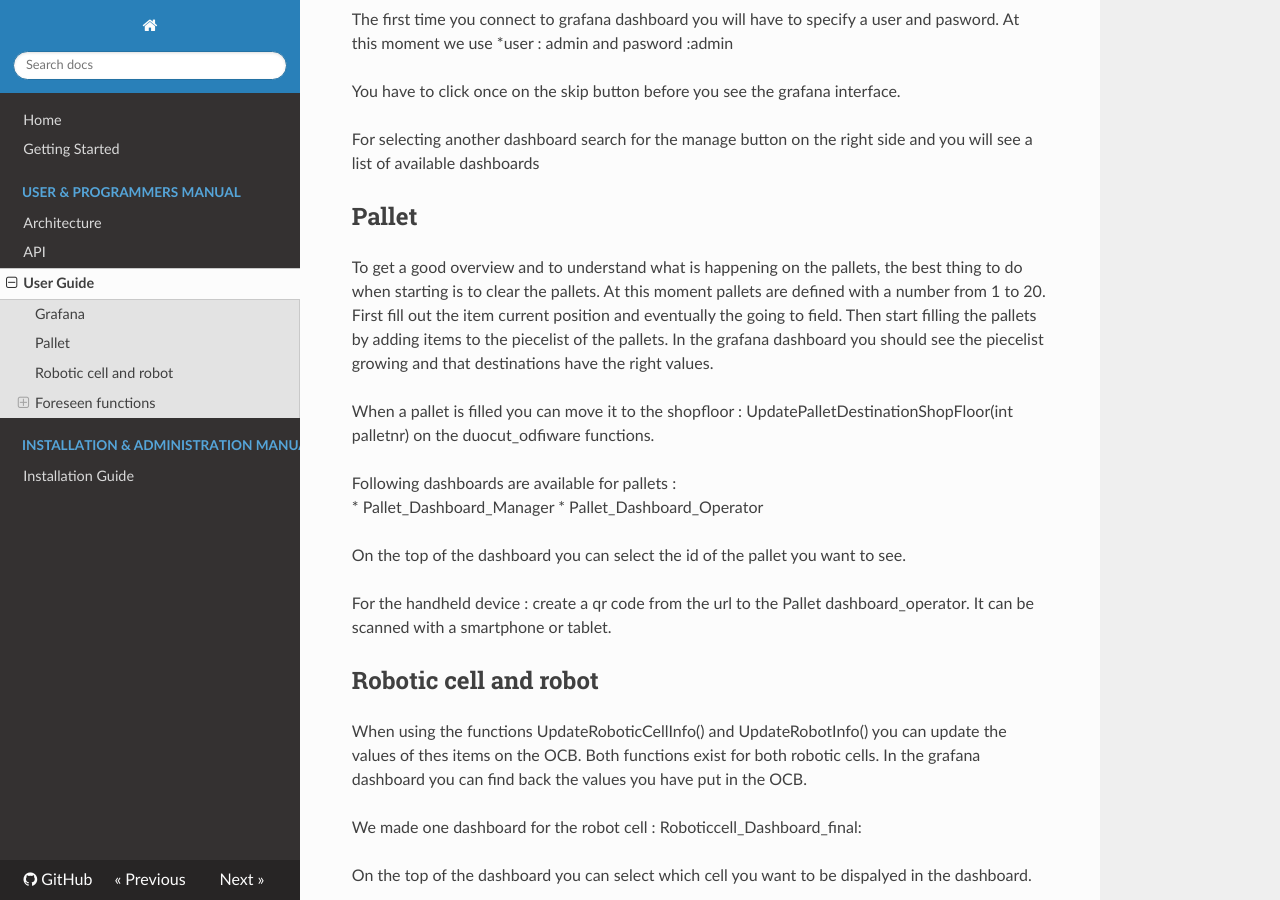
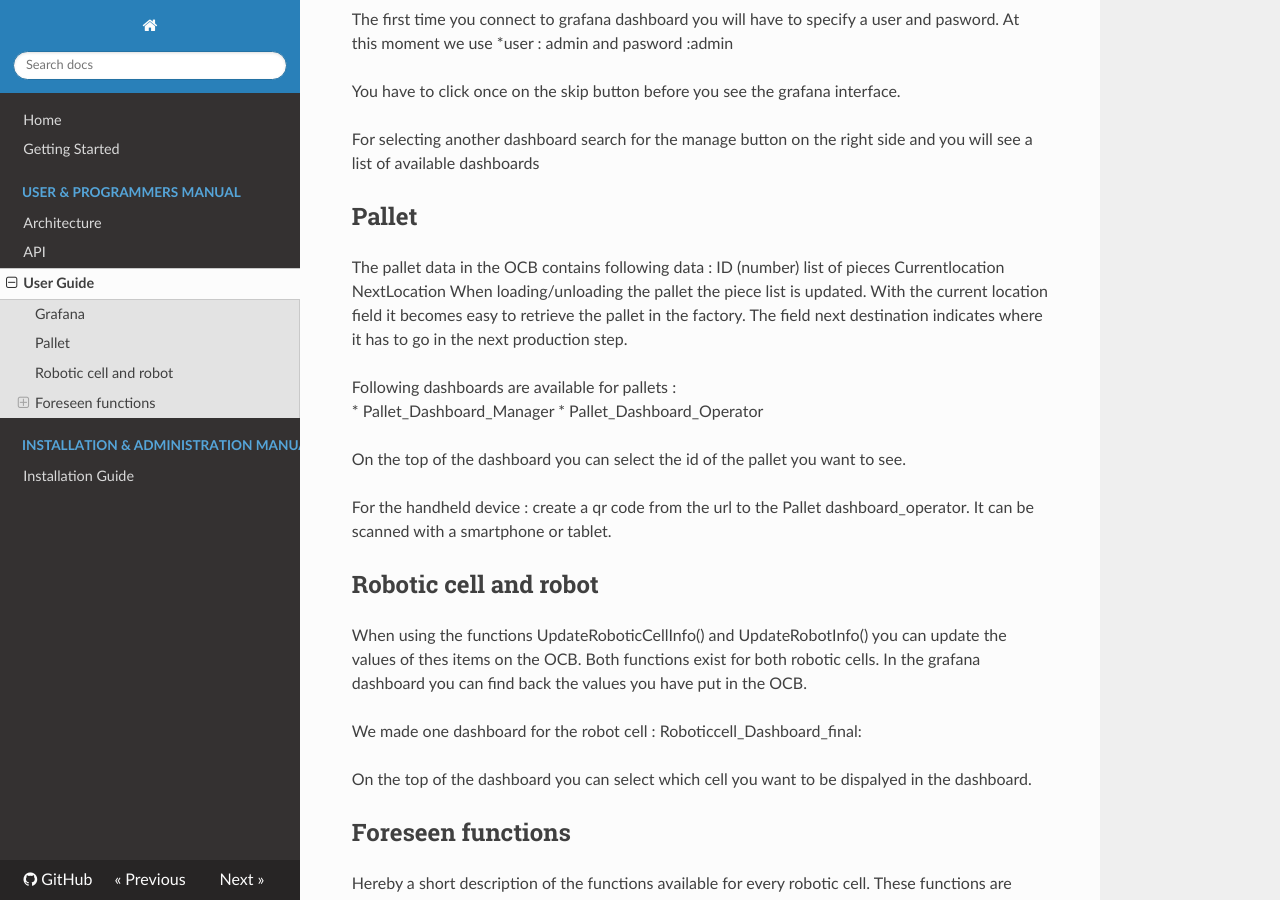
Before and after one commit to ramp-eu/JS2SF, an MkDocs documentation site: the page built from docs/usermanual.md, in a window 1280 px wide and 900 px high, scrolled down 304 px. Built offline with MkDocs 1.6.1, drawn with Linux system fonts in a browser that asks for light colours; nearby versions of some CDN libraries; old or Windows-style settings are respelled for this version of MkDocs.

Commit message:
Update usermanual.md

```diff
--- a/docs/usermanual.md
+++ b/docs/usermanual.md
@@ -15,11 +15,15 @@ You have to click once on the skip button before you see the grafana interface.
 For selecting another dashboard search for the manage button on the right side and you will see a list of available dashboards
 
 ## Pallet
-To get a good overview and to understand what is happening on the pallets, the best thing to do when starting is to clear the pallets. At this moment pallets are defined with a number from 1 to 20.
-First fill out the item current position and eventually the going to field.
-Then start filling the pallets by adding items to the piecelist of the pallets. In the grafana dashboard you should see the piecelist growing and that destinations have the right values.
+The pallet data in the OCB contains following data :
+      ID (number)
+      list of pieces
+      Currentlocation
+      NextLocation
+When loading/unloading the pallet the piece list is updated.
+With the current location field it becomes easy to retrieve the pallet in the factory. The field next destination indicates where it has to go in the next production step.
 
-When a pallet is filled you can move it to the shopfloor : UpdatePalletDestinationShopFloor(int palletnr) on the duocut_odfiware functions.
+
 
 Following dashboards are available for pallets :
 * Pallet_Dashboard_Manager
```
